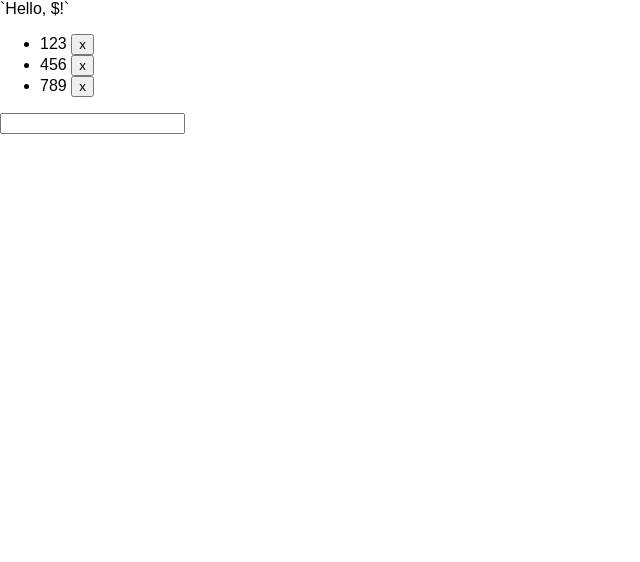
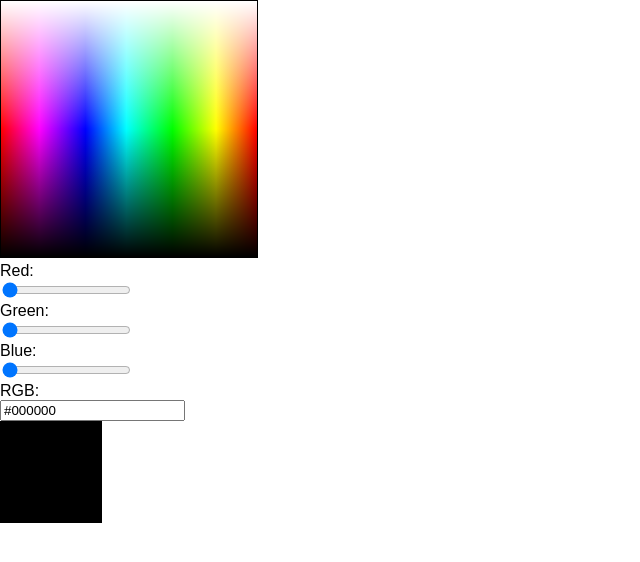
Before and after one commit to micnic/react-course-app, a React (Create React App) app: page / in a window 1280 px wide. Shown: the top 562 px of the page, without its empty margins (0-640 px from the left). Built offline with nearby package versions, Linux system fonts and the light colour scheme.

Commit message:
add color picker

```diff
--- a/src/App.js
+++ b/src/App.js
@@ -1,59 +1,182 @@
 import React, { Component } from 'react';
-import RegisterLoginForm from './RegisterLoginForm';
-import List from './List';
-import './App.css';
+import ReactDOM from 'react-dom';
 
 export default class App extends Component {
 
-  state = {
-    authenticated: true,
-    mode: 'register',
-    username: ''
+  constructor(props) {
+
+    super(props);
+
+    this.canvasRef = React.createRef();
+
+    this.state = {
+      red: 0,
+      green: 0,
+      blue: 0,
+      rgb: '#000000'
+    };
+  }
+
+  componentDidMount() {
+
+    const canvas = ReactDOM.findDOMNode(this.canvasRef.current);
+    const context = canvas.getContext('2d');
+
+    const width = 256;
+    const height = 256;
+
+    let gradient = context.createLinearGradient(0, 0, width, 0);
+
+    gradient.addColorStop(0,    "rgb(255,   0,   0)");
+    gradient.addColorStop(0.15, "rgb(255,   0, 255)");
+    gradient.addColorStop(0.33, "rgb(0,     0, 255)");
+    gradient.addColorStop(0.49, "rgb(0,   255, 255)");
+    gradient.addColorStop(0.67, "rgb(0,   255,   0)");
+    gradient.addColorStop(0.84, "rgb(255, 255,   0)");
+    gradient.addColorStop(1,    "rgb(255,   0,   0)");
+
+    context.fillStyle = gradient;
+    context.fillRect(0, 0, width, height);
+
+    gradient = context.createLinearGradient(0, 0, 0, height);
+    gradient.addColorStop(0,   "rgba(255, 255, 255, 1)");
+    gradient.addColorStop(0.5, "rgba(255, 255, 255, 0)");
+    gradient.addColorStop(0.5, "rgba(0,     0,   0, 0)");
+    gradient.addColorStop(1, "rgba(0,     0,   0, 1)");
+
+    context.fillStyle = gradient;
+    context.fillRect(0, 0, width, height);
   }
 
   render() {
 
-    const { authenticated, mode, username } = this.state;
+    const { red, green, blue, rgb } = this.state;
 
-    const list = [{
-      id: 0,
-      text: '123'
-    }, {
-      id: 1,
-      text: '456'
-    }, {
-      id: 2,
-      text: '789'
-    }];
+    const style = {
+      border: '1px solid black',
+      width: '100px',
+      height: '100px',
+      backgroundColor: rgb
+    };
 
     return (
       <React.Fragment>
-        {
-          authenticated ?
-          <React.Fragment>
-            `Hello, ${username}!`
-            <List list={list}/>
-          </React.Fragment>
-          :
-          <React.Fragment>
-            <RegisterLoginForm mode={mode} onAuthenticate={this.authenticate}/>
-            {
-              mode === 'register' ?
-              <div style={{ cursor: 'pointer' }} onClick={() => { this.setState({ mode: 'login' }) }}>Go login</div>
-              :
-              <div style={{ cursor: 'pointer' }} onClick={() => { this.setState({ mode: 'register' }) }}>Go register</div>
-            }
-          </React.Fragment>
-        }
-       </React.Fragment>
+        <canvas ref={this.canvasRef} style={{ border: '1px solid black' }} onMouseMove={this.handleClickPalette} width="256" height="256"></canvas>
+        <br/>Red:<br/>
+        <input type="range" min="0" max="255" value={red} onChange={this.handleChangeRed}/>
+        <br/>Green:<br/>
+        <input type="range" min="0" max="255" value={green} onChange={this.handleChangeGreen}/>
+        <br/>Blue:<br/>
+        <input type="range" min="0" max="255" value={blue} onChange={this.handleChangeBlue}/>
+        <br/>RGB:<br/>
+        <input type="text" value={rgb} onChange={this.handleChangeRGB} onBlur={this.handleBlurRGB}/>
+        <br/>
+        <div style={style}></div>
+      </React.Fragment>
     );
   }
 
-  authenticate = (username) => {
+  handleClickPalette = (event) => {
+
+    const x = event.pageX - 1;
+    const y = event.pageY - 1;
+
+    const canvas = ReactDOM.findDOMNode(this.canvasRef.current);
+    const context = canvas.getContext('2d');
+
+    const imageData = context.getImageData(x, y, 1, 1);
+
+    const [ red, green, blue ] = imageData.data;
 
     this.setState({
-      authenticated: true,
-      username
+      red,
+      green,
+      blue,
+      rgb: App.getRGB(red, green, blue)
     });
   }
+
+  handleChangeRed = (event) => {
+
+    const red = Number(event.target.value);
+    const { green, blue } = this.state;
+
+    this.setState({
+      red,
+      rgb: App.getRGB(red, green, blue)
+    });
+  }
+
+  handleChangeGreen = (event) => {
+
+    const green = Number(event.target.value);
+    const { red, blue } = this.state;
+
+    this.setState({
+      green,
+      rgb: App.getRGB(red, green, blue)
+    });
+  }
+
+  handleChangeBlue = (event) => {
+
+    const blue = Number(event.target.value);
+    const { red, green } = this.state;
+
+    this.setState({
+      blue,
+      rgb: App.getRGB(red, green, blue)
+    });
+  }
+
+  handleChangeRGB = (event) => {
+
+    let value = event.target.value;
+    const values = value.slice(1);                // without #
+    let red = parseInt(values.slice(0, 2), 16);   // XX____
+    let green = parseInt(values.slice(2, 4), 16); // __XX__
+    let blue = parseInt(values.slice(4, 6), 16);  // ____XX
+
+    if (Number.isNaN(red)) {
+      red = 0;
+    }
+
+    if (Number.isNaN(green)) {
+      green = 0;
+    }
+
+    if (Number.isNaN(blue)) {
+      blue = 0;
+    }
+
+    if (!/^#[\da-f]{0,6}$/i.test(value)) {
+      value = this.state.rgb;
+    }
+
+    this.setState({
+      red,
+      green,
+      blue,
+      rgb: value
+    });
+  }
+
+  handleBlurRGB = () => {
+
+    const { red, green, blue } = this.state;
+
+    this.setState({
+      rgb: App.getRGB(red, green, blue)
+    });
+  }
+
+  static toHex(value) {
+
+    return value.toString(16).padStart(2, '0');
+  }
+
+  static getRGB(red, green, blue) {
+
+    return `#${App.toHex(red)}${App.toHex(green)}${App.toHex(blue)}`;
+  }
 }
--- a/src/List.js
+++ /dev/null
@@ -1,90 +0,0 @@
-import React, { Component } from 'react';
-
-
-
-class ListItem extends Component {
-
-	render() {
-
-		return (
-			<React.Fragment>
-				<li>{this.props.text} <button onClick={this.remove}>x</button></li>
-			</React.Fragment>
-		);
-	}
-
-	remove = () => {
-		this.props.onRemove(this.props.index);
-	}
-}
-
-export default class List extends Component {
-
-	counter = 0;
-
-	constructor(props) {
-
-		super(props);
-
-		this.counter = props.list.length;
-
-		this.state = {
-			newItem: '',
-			list: props.list
-		};
-	}
-
-	render() {
-
-		return (
-			<React.Fragment>
-				<ul>
-					{this.state.list.map((item, index) => {
-
-						return (
-							<ListItem text={item.text} key={item.id} index={index} onRemove={this.removeItem}/>
-						);
-					})}
-				</ul>
-				<input value={this.state.newItem} onChange={this.editItem} onKeyDown={this.addItem}/>
-			</React.Fragment>
-		);
-	}
-
-	addItem = (event) => {
-		if (event.key === 'Enter') {
-
-			const list = this.state.list.slice(0);
-
-			list.push({
-				id: this.counter,
-				text: this.state.newItem
-			});
-
-			this.counter++;
-
-			this.setState({
-				newItem: '',
-				list
-			});
-		}
-	}
-
-	editItem = (event) => {
-
-		this.setState({
-			newItem: event.target.value
-		});
-	}
-
-	removeItem = (index) => {
-
-		const list = this.state.list.slice(0);
-
-		list.splice(index, 1);
-
-		this.setState({
-			list
-		});
-	}
-}
--- a/src/RegisterLoginForm.js
+++ /dev/null
@@ -1,147 +0,0 @@
-import React, { Component } from 'react';
-
-export default class RegisterLoginForm extends Component {
-
-  constructor(props) {
-
-    super(props);
-
-    this.state = {
-      username: '',
-      password: '',
-      errorMessage: ''
-    };
-  }
-
-  getInput(id, type, label, value, onChange, onBlur = null) {
-
-    return (
-      <React.Fragment>
-        <span>{label}</span>
-        <input id={id} type={type} value={value} onChange={onChange} onBlur={onBlur}/>
-      </React.Fragment>
-    );
-  }
-
-  render() {
-
-    const { mode } = this.props;
-    const { username, password, errorMessage } = this.state;
-
-    return (
-      <React.Fragment>
-        {this.getInput('username', 'text', 'Username:', username, this.validateUsernameOnChange)}
-        <br/>
-        {this.getInput('password', 'password', 'Password:', password, this.validatePassword, this.validatePasswordOnBlur)}
-        {
-        errorMessage ?
-        <div style={{ color: 'red' }}>{errorMessage}</div>
-        : null
-        }
-        <br/>
-        {
-        mode === 'register' ?
-        <button onClick={this.register}>Register</button>
-        : mode === 'login' ?
-        <button onClick={this.login}>Login</button>
-        :
-        null
-        }
-      </React.Fragment>
-    );
-  }
-
-  validateInputs() {
-
-    const { username, password, errorMessage } = this.state;
-
-    if (errorMessage) {
-      return false;
-    }
-
-    if (username.length === 0) {
-      this.setState({
-        errorMessage: 'Username is empty!'
-      });
-
-      return false;
-    } else if (password.length === 0) {
-      this.setState({
-        errorMessage: 'Password is empty!'
-      });
-
-      return false;
-    } else
-
-    return true;
-  }
-
-  register = () => {
-
-    const { username, password } = this.state;
-    const { localStorage } = window;
-
-    if (this.validateInputs()) {
-
-      if (localStorage.getItem(username)) {
-        this.setState({
-          errorMessage: 'Username already exists!'
-        });
-      } else {
-        localStorage.setItem(username, password);
-
-        this.props.onAuthenticate(username);
-      }
-    }
-  }
-
-  login = () => {
-
-    const { username, password } = this.state;
-    const { localStorage } = window;
-
-    if (this.validateInputs()) {
-      if (localStorage.getItem(username) !== password) {
-        this.setState({
-          errorMessage: 'Invalid login data!'
-        });
-      } else {
-        localStorage.setItem(username, password);
-
-        this.props.onAuthenticate(username);
-      }
-    }
-  }
-
-  validateUsernameOnChange = (event) => {
-
-    let username = event.target.value;
-
-    if (!/^[a-z]{0,10}$/.test(username)) {
-      username = this.state.username;
-    }
-
-    this.setState({
-      username,
-      password: ''
-    });
-  }
-
-  validatePassword = (event) => {
-    this.setState({
-      password: event.target.value,
-      errorMessage: ''
-    });
-  }
-
-  validatePasswordOnBlur = () => {
-
-    const { password } = this.state;
-
-    if (password.length <= 6) {
-      this.setState({
-        errorMessage: 'Your password is too short!'
-      });
-    }
-  }
-}
```
